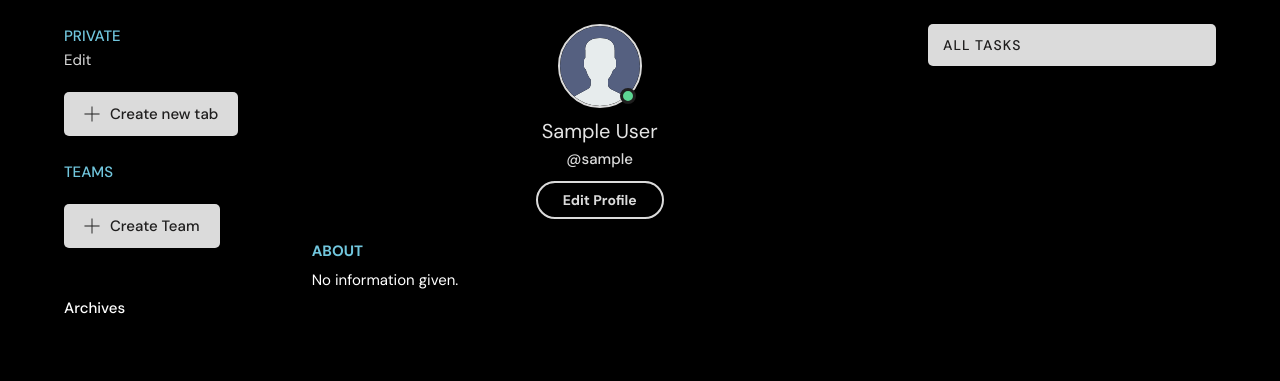
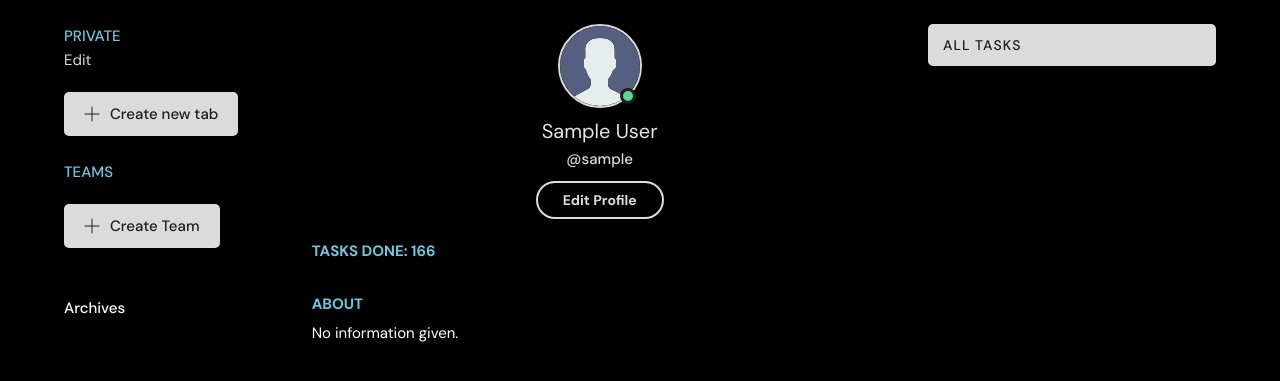
Before and after one commit to KamilGrundas/To-do-django-website, a Django app: page /profile/1/ in a window 1280 px wide. Shown: the part 70-451 px from the top of the page. Run offline with Django 4.2, Linux system fonts and the light colour scheme; the visitor is signed in with stand-in values (Sample User, id 1); data comes from the database, SQL or seed files in the repository; data that the repository does not hold is empty.

Commit message:
Fixed some issues.

```diff
--- a/api/templates/api/login_register.html
+++ b/api/templates/api/login_register.html
@@ -32,7 +32,7 @@
               id="username"
               name="username"
               type="text"
-              placeholder="e.g. dennis_ivy"
+              placeholder="e.g. john_snow"
             />
           </div>
           <div class="form__group">
--- a/api/templates/api/profile.html
+++ b/api/templates/api/profile.html
@@ -23,6 +23,12 @@
             {% endif %}
           </div>
           <div class="profile__about">
+
+            <div class="profile__about">
+              <h3>Tasks done: 166</h3>
+            </div>
+            <br>
+
             <h3>About</h3>
             <p>
               {% if user.bio == "" or user.bio == None %}
@@ -32,6 +38,7 @@
               {% endif %}
             </p>
           </div>
+
         </div>
 
         {% include 'api/feed_component.html' %}
--- a/api/templates/api/team_members.html
+++ b/api/templates/api/team_members.html
@@ -78,6 +78,7 @@
         </p>
       </a>
     </div>
-  {% endif %}
-  {% endfor %}
+
 </div>
+{% endif %}
+{% endfor %}
--- a/api/views.py
+++ b/api/views.py
@@ -187,8 +187,10 @@ def userProfile(request, pk):
     rooms = Room.objects.filter(host=request.user).filter(deleted=False)
     tasks = Task.objects.filter(archived=False).filter(user=request.user)
     teams = Team.objects.filter(team_members = request.user)
+    archived_tasks = Task.objects.filter(archived=True).filter(user=request.user)
+    task_count = archived_tasks.count()
     user = User.objects.get(id=pk)
-    context={'user':user, 'rooms':rooms, 'teams':teams,'tasks':tasks}
+    context={'task_count':task_count ,'user':user, 'rooms':rooms, 'teams':teams,'tasks':tasks}
     return render(request, 'api/profile.html', context)
 
 def archivesPage(request, pk):
```
